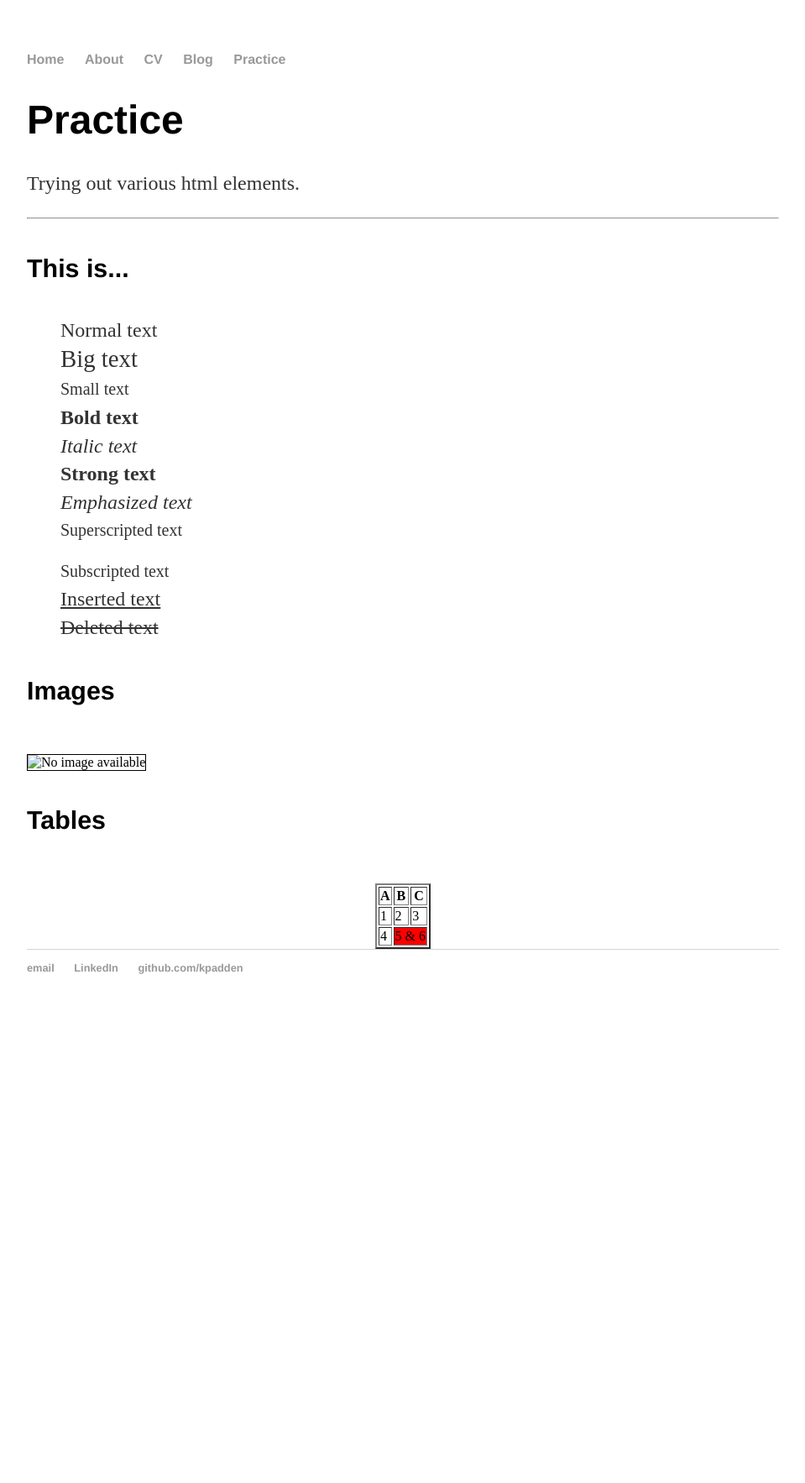
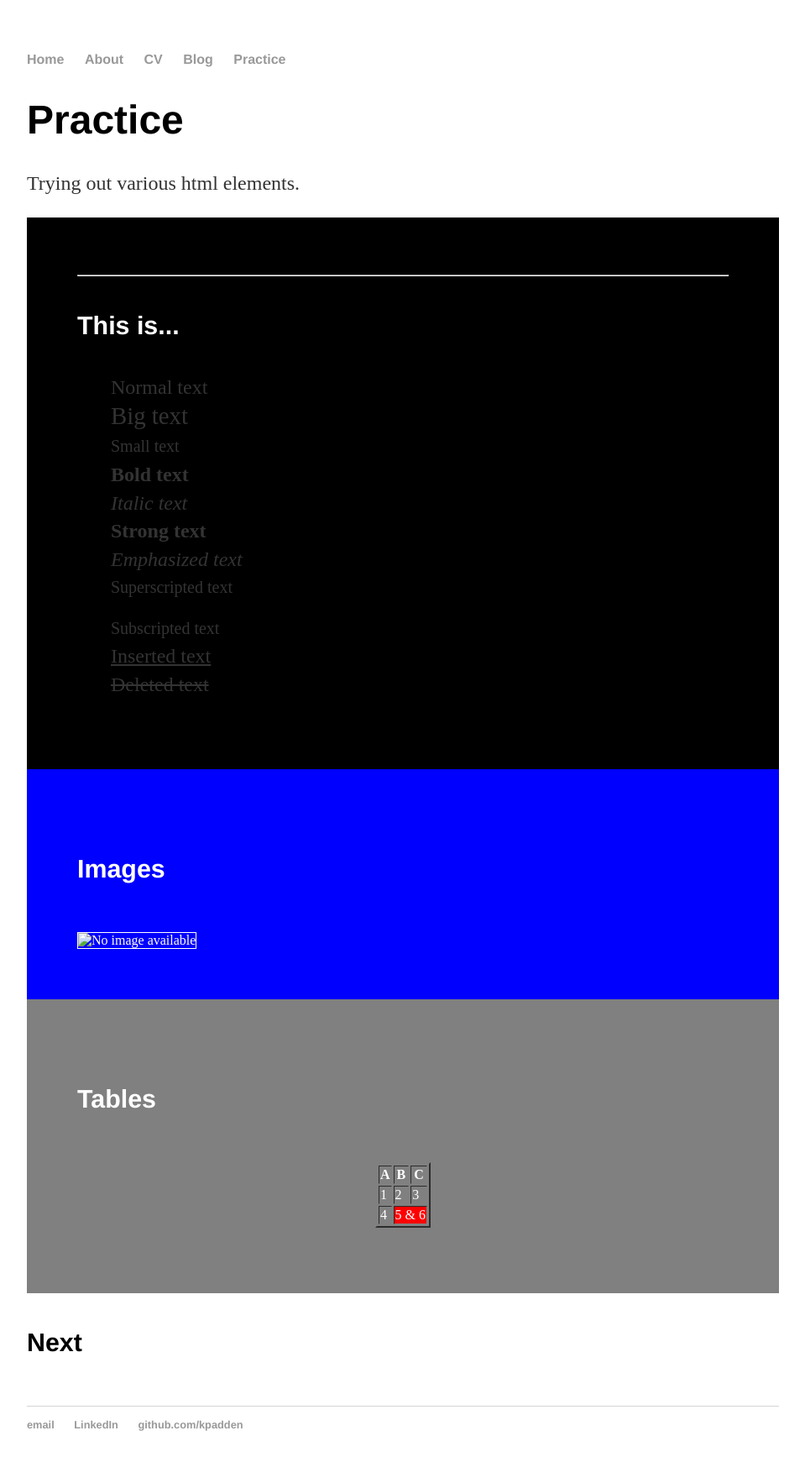
Before and after one commit to kpadden/kpadden.github.io, a Jekyll site: the page built from practice/index.html, in a window 1280 px wide. Shown: the whole page at 84% size, without its empty margins (160-1119 px from the left). Built offline with Jekyll 4.4.1, drawn with Linux system fonts in a browser that asks for light colours; before the commit the page ends 1222 px from its top, so only the background shows below that.

Commit message:
Update index.html

```diff
--- a/practice/index.html
+++ b/practice/index.html
@@ -5,6 +5,8 @@ title: Practice
 <div class="practice">
     <h1>Practice</h1>
     <p>Trying out various html elements.</p>
+</div>
+<div style="background-color:black; color:white; padding:60px">
     <hr/>
     <body>
         <h4>This is...</h4>
@@ -21,9 +23,14 @@ title: Practice
             <ins>Inserted text</ins><br/>
             <del>Deleted text</del>
         </ul>
+    </body>
+</div>
+<div style="background-color:blue; color:white; padding:60px">
     <h4>Images</h4><br/>
     <img src="" height="15%" width="15%" border="1px" alt="No image available"/>
     <br/>
+</div>
+<div style="background-color:grey; color:white; padding:60px">
     <h4>Tables</h4><br/>
     <table align="center" border="2">
         <tr>
@@ -40,5 +47,8 @@ title: Practice
             <td>4</td>
             <td bgcolor="red" colspan="2">5 & 6</td>
     </table>
-    </body>
+    <br/>
 </div>
+<div>
+    <h4>Next</h4><br/>
+</div>
```
Lines whose indentation alone changed are shown as unchanged.
